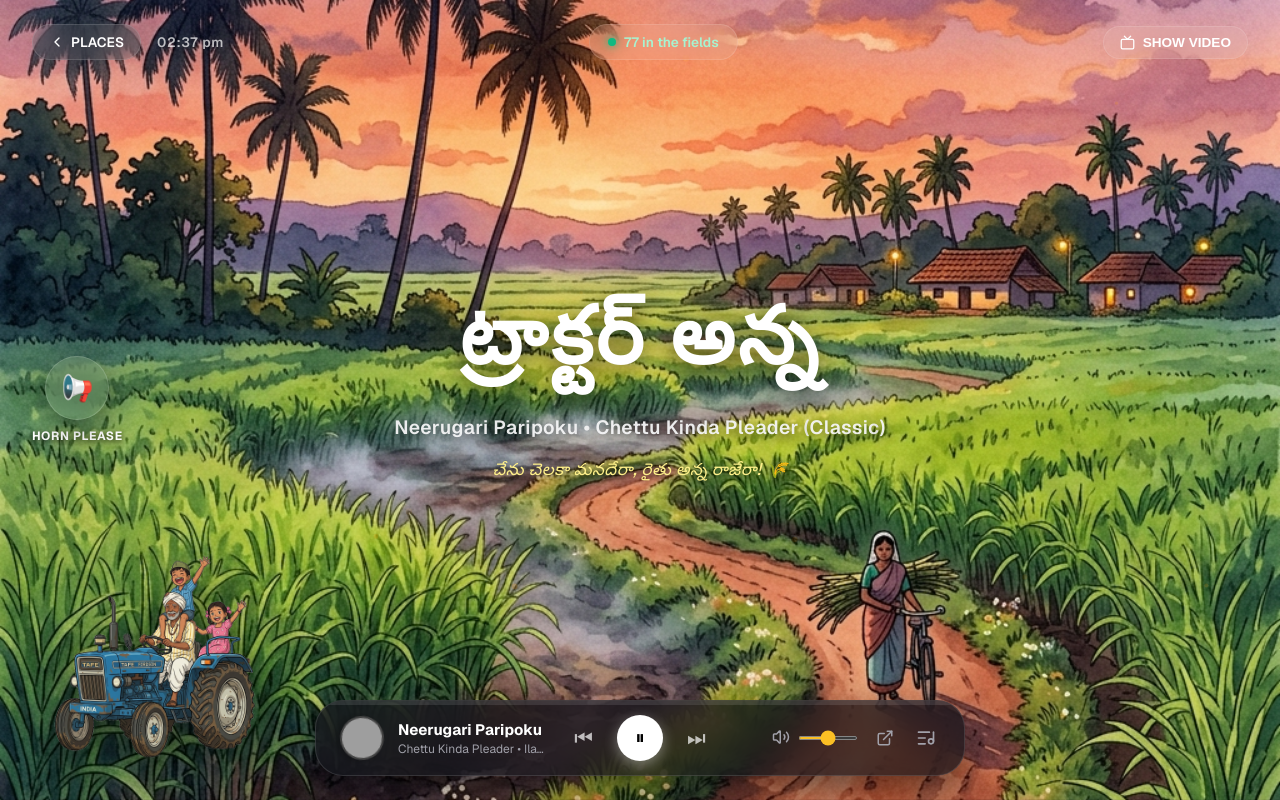
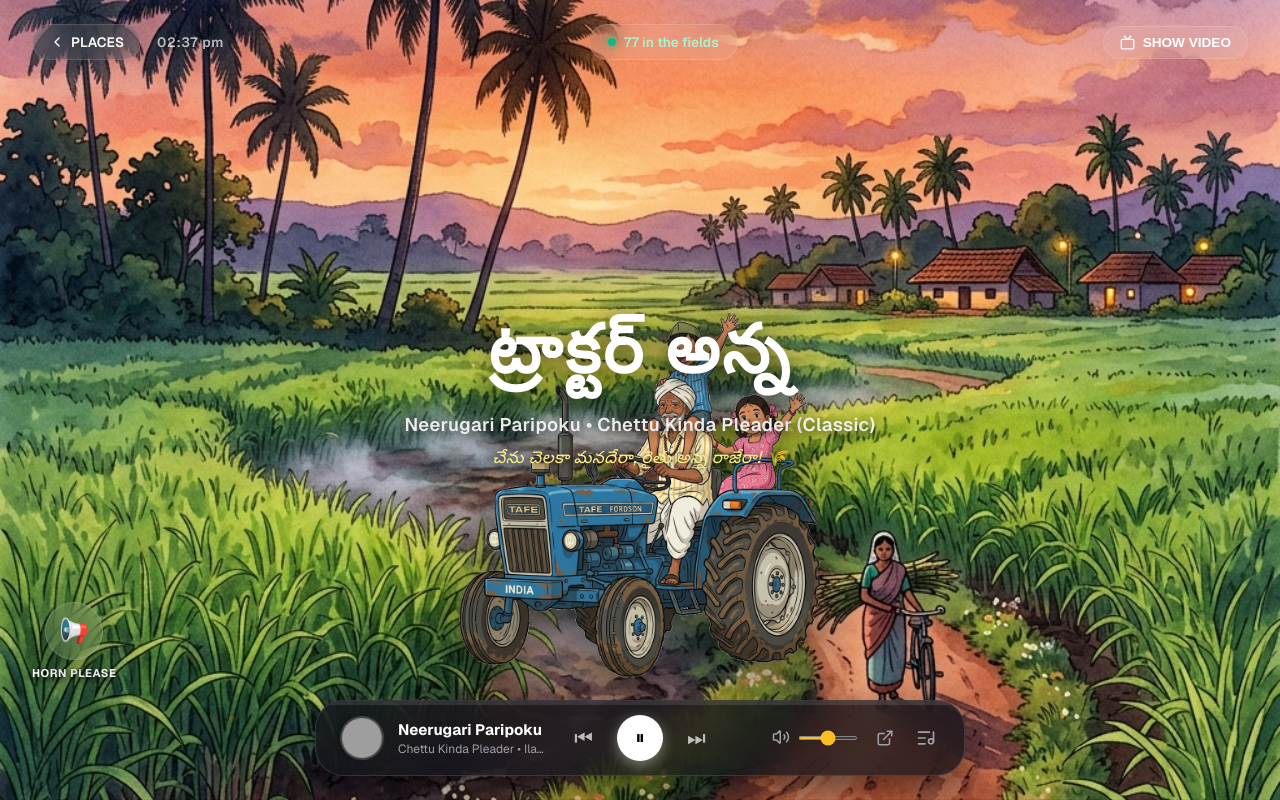
Before and after one commit to SriSatyaLokesh/paatalashala, a Next.js app: page /places/tractor-anna in a window 1280 px wide. Both pictures are taken after a click on the button "START HARVESTING". Built offline with nearby package versions, Linux system fonts and the light colour scheme; grey boxes are pictures that could not be loaded.

Commit message:
feat(ui): implement 60-30-10 UI rule making Tractor Anna the prominent centered hero visual

```diff
--- a/src/app/places/tractor-anna/page.js
+++ b/src/app/places/tractor-anna/page.js
@@ -219,12 +219,12 @@ export default function TractorAnna() {
         />
       )}
 
-      {/* Transparent Tractor Sprite floating natively over background */}
+      {/* Hero Tractor Image: Core Highlight of the page (60% UI Rule) */}
       {isExperienceStarted && (
         <img
           src={currentSong?.ambience?.vehicleSprite || "/images/tractor_anna_sprite.png"}
-          alt="Tractor Anna"
-          className="tractor-sprite"
+          alt="Tractor Anna Hero"
+          className="tractor-hero-sprite"
           style={{
             animationPlayState: isPlaying ? 'running' : 'paused',
           }}
@@ -243,7 +243,7 @@ export default function TractorAnna() {
           position: 'relative',
           padding: '24px 32px',
         }}>
-          {/* Header Area */}
+          {/* Top Bar Navigation */}
           <header style={{
             display: 'flex',
             justifyContent: 'space-between',
@@ -321,34 +321,35 @@ export default function TractorAnna() {
             </button>
           </header>
 
-          {/* Centered Minimalist Typography & Poetry Quote */}
+          {/* Top-Aligned Clean Title & Quote Block (30% Secondary UI Rule) */}
           <div style={{
             textAlign: 'center',
             display: 'flex',
             flexDirection: 'column',
             alignItems: 'center',
-            gap: '12px',
+            gap: '8px',
             userSelect: 'none',
-            margin: 'auto 0',
+            marginTop: '12px',
+            zIndex: 5,
           }}>
             <h2 style={{
-              fontSize: '5rem',
+              fontSize: '4.2rem',
               fontWeight: '900',
               letterSpacing: '0.04em',
               color: '#ffffff',
               margin: 0,
-              textShadow: '0 6px 24px rgba(0, 0, 0, 0.6)',
+              textShadow: '0 6px 28px rgba(0, 0, 0, 0.75)',
               fontFamily: 'system-ui, -apple-system, BlinkMacSystemFont, "Segoe UI", Roboto, sans-serif'
             }} className="immersive-title">
               ట్రాక్టర్ అన్న
             </h2>
 
             <p style={{
-              fontSize: '1.2rem',
+              fontSize: '1.15rem',
               fontWeight: '600',
               color: '#f4f4f5',
               margin: 0,
-              textShadow: '0 3px 12px rgba(0, 0, 0, 0.7)',
+              textShadow: '0 3px 12px rgba(0, 0, 0, 0.85)',
               letterSpacing: '0.02em',
               opacity: 0.95,
             }}>
@@ -360,34 +361,34 @@ export default function TractorAnna() {
               <p style={{
                 fontSize: '1.05rem',
                 fontWeight: '500',
-                color: '#fef08a', // Warm soft yellow
-                margin: '6px 0 0 0',
-                textShadow: '0 2px 10px rgba(0, 0, 0, 0.8)',
+                color: '#fef08a',
+                margin: '2px 0 0 0',
+                textShadow: '0 2px 10px rgba(0, 0, 0, 0.9)',
                 fontStyle: 'italic',
                 letterSpacing: '0.03em',
-                maxWidth: '600px',
+                maxWidth: '650px',
               }}>
                 {currentSong.quote}
               </p>
             )}
           </div>
 
-          {/* Horn button on the left center */}
+          {/* Horn button on the left */}
           <div style={{
             position: 'absolute',
             left: '32px',
-            top: '50%',
-            transform: 'translateY(-50%)',
+            bottom: '120px',
             display: 'flex',
             flexDirection: 'column',
             alignItems: 'center',
-            gap: '8px',
+            gap: '6px',
+            zIndex: 15,
           }}>
             <button
               onClick={playHorn}
               style={{
-                width: '64px',
-                height: '64px',
+                width: '58px',
+                height: '58px',
                 borderRadius: '50%',
                 background: 'rgba(255, 255, 255, 0.08)',
                 border: '1px solid rgba(255, 255, 255, 0.15)',
@@ -402,10 +403,10 @@ export default function TractorAnna() {
               }}
               className="horn-button"
             >
-              <span style={{ fontSize: '1.6rem' }}>📢</span>
+              <span style={{ fontSize: '1.5rem' }}>📢</span>
             </button>
             <span style={{
-              fontSize: '0.75rem',
+              fontSize: '0.7rem',
               fontWeight: '700',
               color: '#fff',
               textShadow: '0 2px 6px rgba(0,0,0,0.9)',
@@ -430,7 +431,7 @@ export default function TractorAnna() {
             />
           </div>
 
-          {/* Bottom Floating HUD Capsule Controller */}
+          {/* Bottom Floating HUD Capsule Controller (10% Accent UI Rule) */}
           <div style={{
             position: 'relative',
             width: '100%',
@@ -445,14 +446,14 @@ export default function TractorAnna() {
                 bottom: '90px',
                 left: 0,
                 right: 0,
-                background: 'rgba(15, 17, 23, 0.88)',
+                background: 'rgba(15, 17, 23, 0.92)',
                 backdropFilter: 'blur(24px)',
                 border: '1px solid rgba(255, 255, 255, 0.12)',
                 borderRadius: '24px',
                 padding: '20px',
-                maxHeight: '260px',
+                maxHeight: '280px',
                 overflowY: 'auto',
-                boxShadow: '0 -12px 40px rgba(0,0,0,0.6)',
+                boxShadow: '0 -12px 40px rgba(0,0,0,0.7)',
                 display: 'flex',
                 flexDirection: 'column',
                 gap: '8px',
@@ -470,7 +471,7 @@ export default function TractorAnna() {
                   gap: '6px',
                 }}>
                   <Music size={12} />
-                  <span>PLAYLIST QUEUE</span>
+                  <span>PLAYLIST QUEUE ({songs.length} TRACKS)</span>
                 </div>
                 {songs.map((song, index) => {
                   const isActive = index === currentSongIndex;
@@ -497,7 +498,7 @@ export default function TractorAnna() {
                       className="queue-item"
                     >
                       <div style={{ display: 'flex', flexDirection: 'column', gap: '2px' }}>
-                        <span style={{ fontSize: '0.9rem', fontWeight: isActive ? '700' : '500' }}>{song.title}</span>
+                        <span style={{ fontSize: '0.9rem', fontWeight: isActive ? '700' : '500' }}>{index + 1}. {song.title}</span>
                         <span style={{ fontSize: '0.75rem', color: isActive ? 'rgba(251, 191, 36, 0.7)' : '#a1a1aa' }}>{song.movie} • {song.artist}</span>
                       </div>
                       {isActive && (
@@ -511,7 +512,7 @@ export default function TractorAnna() {
 
             {/* Floating Glass Capsule HUD */}
             <div style={{
-              background: 'rgba(20, 22, 28, 0.75)',
+              background: 'rgba(20, 22, 28, 0.8)',
               backdropFilter: 'blur(20px) saturate(140%)',
               border: '1px solid rgba(255, 255, 255, 0.12)',
               borderRadius: '28px',
@@ -519,7 +520,7 @@ export default function TractorAnna() {
               display: 'flex',
               alignItems: 'center',
               justifyContent: 'space-between',
-              boxShadow: '0 16px 40px rgba(0, 0, 0, 0.5)',
+              boxShadow: '0 16px 40px rgba(0, 0, 0, 0.55)',
               position: 'relative',
               overflow: 'hidden',
             }} className="capsule-hud">
@@ -716,15 +717,20 @@ export default function TractorAnna() {
 
       {/* Global Style Adjustments */}
       <style jsx global>{`
-        .tractor-sprite {
+        /* Core Hero Tractor Sprite (60% UI Dominance Rule) */
+        .tractor-hero-sprite {
           position: absolute;
-          bottom: 30px;
-          left: 40px;
-          width: 230px;
+          bottom: 100px;
+          left: 50%;
+          transform: translateX(-50%);
+          width: 520px;
+          max-width: 85vw;
+          max-height: 52vh;
+          object-fit: contain;
           height: auto;
-          animation: tractor-vibration 0.2s linear infinite;
+          animation: tractor-hero-vibration 0.2s linear infinite;
           z-index: 2;
-          filter: drop-shadow(0 10px 20px rgba(0,0,0,0.5));
+          filter: drop-shadow(0 15px 30px rgba(0,0,0,0.6));
           pointer-events: none;
         }
 
@@ -758,12 +764,12 @@ export default function TractorAnna() {
           transform: scale(1.05);
         }
 
-        @keyframes tractor-vibration {
-          0% { transform: translateY(0px) rotate(0deg); }
-          25% { transform: translateY(-1.5px) rotate(0.1deg); }
-          50% { transform: translateY(0px) rotate(0deg); }
-          75% { transform: translateY(1px) rotate(-0.1deg); }
-          100% { transform: translateY(0px) rotate(0deg); }
+        @keyframes tractor-hero-vibration {
+          0% { transform: translateX(-50%) translateY(0px) rotate(0deg); }
+          25% { transform: translateX(-50%) translateY(-2px) rotate(0.15deg); }
+          50% { transform: translateX(-50%) translateY(0px) rotate(0deg); }
+          75% { transform: translateX(-50%) translateY(1.5px) rotate(-0.15deg); }
+          100% { transform: translateX(-50%) translateY(0px) rotate(0deg); }
         }
 
         @keyframes slide-up {
@@ -782,7 +788,12 @@ export default function TractorAnna() {
 
         @media (max-width: 768px) {
           .immersive-title {
-            font-size: 3rem !important;
+            font-size: 2.8rem !important;
+          }
+
+          .tractor-hero-sprite {
+            width: 320px !important;
+            bottom: 120px !important;
           }
 
           .capsule-hud {
@@ -792,12 +803,6 @@ export default function TractorAnna() {
           .volume-slider-container {
             display: none !important;
           }
-
-          .tractor-sprite {
-            width: 150px !important;
-            bottom: 120px !important;
-            left: 20px !important;
-          }
         }
       `}</style>
     </div>
```
